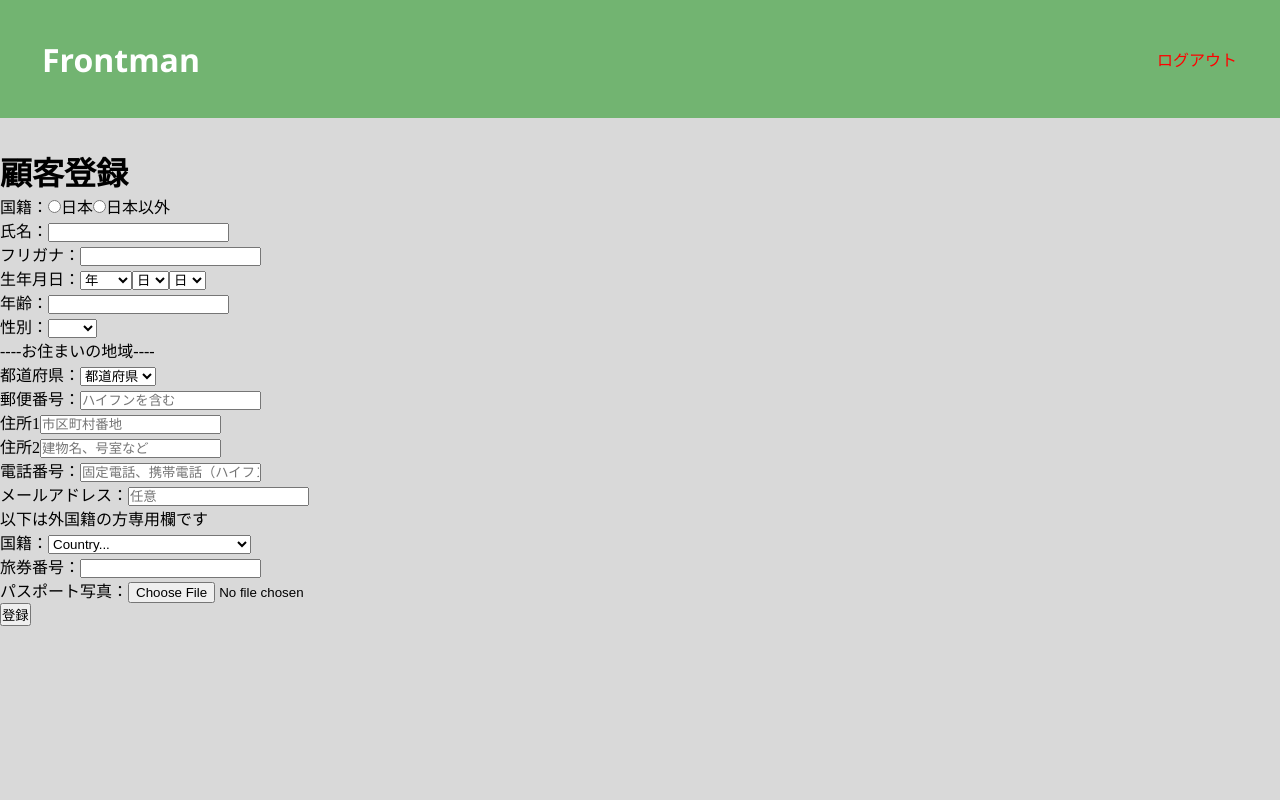
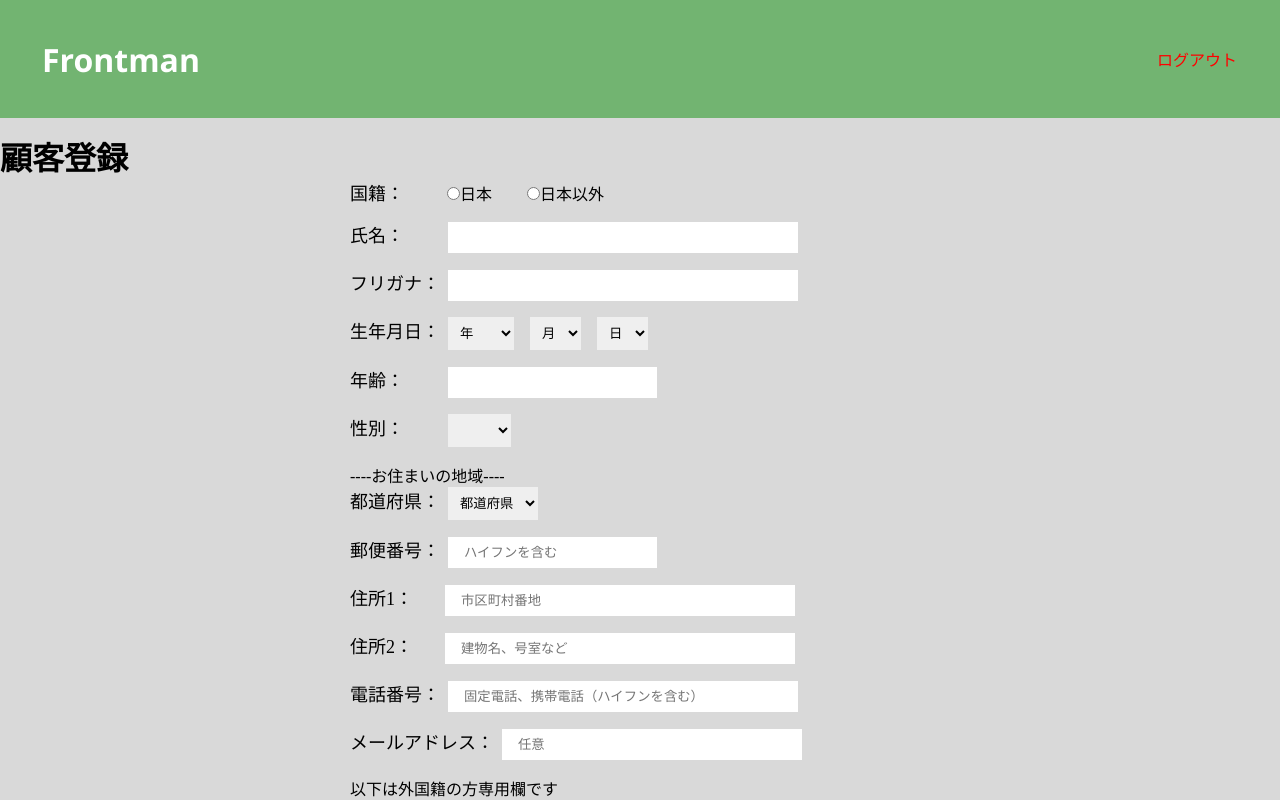
Before and after one commit to Rion0919/frontman, a Next.js app: page /customer/addcustomer in a window 1280 px wide. Built offline with nearby package versions, Linux system fonts and the light colour scheme.

Commit message:
add styles and system logic

```diff
--- a/src/pages/customer/addcustomer.js
+++ b/src/pages/customer/addcustomer.js
@@ -8,6 +8,7 @@ export default function AddCustomer() {
   const [year, setYear] = useState(new Date().getFullYear());
   const [month, setMonth] = useState(new Date().getMonth() + 1);
   const [date, setDate] = useState(new Date().getDate());
+  const [japanese, setJapanese] = useState(true);
   const router = useRouter();
 
   // 選択した日付を取得
@@ -17,7 +18,6 @@ export default function AddCustomer() {
   const onSelectedMonth = (e) => {
     setMonth(e.target.value);
   };
-
   const onSelectedDate = (e) => {
     setDate(e.target.value);
   };
@@ -46,7 +46,7 @@ export default function AddCustomer() {
     }
     const intOption = document.createElement("option");
     intOption.value = "月";
-    intOption.text = "日";
+    intOption.text = "月";
     selector.appendChild(intOption);
     for (let i = 1; i <= 12 + 1; i++) {
       let op = document.createElement("option");
@@ -80,8 +80,8 @@ export default function AddCustomer() {
   }, []);
 
   useEffect(() => {
-    // createDate()
-  }, [year, month, date]);
+    createDate();
+  }, [year, month]);
 
   return (
     <Layout>
@@ -89,46 +89,52 @@ export default function AddCustomer() {
       <div className={styles.container}>
         <h1>顧客登録</h1>
         <div className={styles.formContainer}>
-          <div className={styles.country}>
+          <div className={styles.inputStyle}>
             <span>国籍：</span>
-            <input type="radio" name="日本" id="日本" value="日本" />
+            <input
+              className={styles.radioStyle}
+              type="radio"
+              name="日本"
+              id="日本"
+              value="日本"
+              onClick={() => setJapanese(true)}
+            />
             <label htmlFor="日本">日本</label>
-            <input type="radio" name="日本" id="日本以外" value="日本以外" />
+            <input
+              className={styles.radioStyle}
+              type="radio"
+              name="日本"
+              id="日本以外"
+              value="日本以外"
+              onClick={() => setJapanese(false)}
+            />
             <label htmlFor="日本以外">日本以外</label>
           </div>
           <div className={styles.inputStyle}>
-            <label>氏名：</label>
-            <input type="text" />
+            <span>氏名：</span>
+            <input className={styles.nameStyle} type="text" />
           </div>
           <div className={styles.inputStyle}>
-            <label>フリガナ：</label>
-            <input type="text" />
+            <span>フリガナ：</span>
+            <input className={styles.kanaStyle} type="text" />
           </div>
           <div className={styles.inputStyle}>
-            <label>生年月日：</label>
+            <span>生年月日：</span>
+            <select id="birthyear" onChange={onSelectedYear}></select>
             <select
-              id="birthyear"
-              value={new Date().getFullYear()}
-              onChange={onSelectedYear}
-            ></select>
-            <select
+              className={styles.birthStyle}
               id="birthmonth"
-              value={new Date().getMonth() + 1}
               onChange={onSelectedMonth}
             ></select>
-            <select
-              id="birthdate"
-              value={new Date().getDate()}
-              onChange={onSelectedDate}
-            ></select>
+            <select id="birthdate" onChange={onSelectedDate}></select>
           </div>
           <div className={styles.inputStyle}>
-            <label>年齢：</label>
-            <input type="number" />
+            <span>年齢：</span>
+            <input className={styles.ageStyle} type="number" />
           </div>
           <div className={styles.inputStyle}>
-            <label>性別：</label>
-            <select id="gender">
+            <span>性別：</span>
+            <select className={styles.genderStyle} id="gender">
               <option value=""></option>
               <option value="男性">男性</option>
               <option value="女性">女性</option>
@@ -136,7 +142,7 @@ export default function AddCustomer() {
           </div>
           <div>----お住まいの地域----</div>
           <div className={styles.inputStyle}>
-            <label>都道府県：</label>
+            <span>都道府県：</span>
             <select id="prefecture">
               <option value="">都道府県</option>
               <option value="北海道">北海道</option>
@@ -189,32 +195,48 @@ export default function AddCustomer() {
             </select>
           </div>
           <div className={styles.inputStyle}>
-            <label>郵便番号：</label>
+            <span>郵便番号：</span>
             <input type="text" placeholder="ハイフンを含む" />
           </div>
           <div className={styles.inputStyle}>
-            <label>住所1</label>
-            <input type="text" placeholder="市区町村番地" />
+            <span>住所1：</span>
+            <input
+              className={styles.addressStyle}
+              type="text"
+              placeholder="市区町村番地"
+            />
           </div>
           <div className={styles.inputStyle}>
-            <label>住所2</label>
-            <input type="text" placeholder="建物名、号室など" />
+            <span>住所2：</span>
+            <input
+              className={styles.addressStyle}
+              type="text"
+              placeholder="建物名、号室など"
+            />
           </div>
           <div className={styles.inputStyle}>
-            <label>電話番号：</label>
+            <span>電話番号：</span>
             <input
+              className={styles.telStyle}
               type="text"
               placeholder="固定電話、携帯電話（ハイフンを含む）"
             />
           </div>
           <div className={styles.inputStyle}>
-            <label>メールアドレス：</label>
-            <input type="text" placeholder="任意" />
+            <span>メールアドレス：</span>
+            <input
+              className={styles.mailStyle}
+              type="text"
+              placeholder="任意"
+            />
           </div>
           <div>以下は外国籍の方専用欄です</div>
+          <div
+            className={japanese ? styles.japaneseCustomer : styles.foreigner}
+          >
             <div className={styles.inputStyle}>
-            <label>国籍：</label>
-            <select id="country">
+              <span>国籍：</span>
+              <select className={styles.countryStyles} id="country">
                 <option value="">Country...</option>
                 <option value="Afganistan">Afghanistan</option>
                 <option value="Albania">Albania</option>
@@ -332,7 +354,6 @@ export default function AddCustomer() {
                 <option value="Israel">Israel</option>
                 <option value="Italy">Italy</option>
                 <option value="Jamaica">Jamaica</option>
-              <option value="Japan">Japan</option>
                 <option value="Jordan">Jordan</option>
                 <option value="Kazakhstan">Kazakhstan</option>
                 <option value="Kenya">Kenya</option>
@@ -376,7 +397,9 @@ export default function AddCustomer() {
                 <option value="Nauru">Nauru</option>
                 <option value="Nepal">Nepal</option>
                 <option value="Netherland Antilles">Netherland Antilles</option>
-              <option value="Netherlands">Netherlands (Holland, Europe)</option>
+                <option value="Netherlands">
+                  Netherlands (Holland, Europe)
+                </option>
                 <option value="Nevis">Nevis</option>
                 <option value="New Caledonia">New Caledonia</option>
                 <option value="New Zealand">New Zealand</option>
@@ -466,7 +489,9 @@ export default function AddCustomer() {
                 <option value="Tuvalu">Tuvalu</option>
                 <option value="Uganda">Uganda</option>
                 <option value="Ukraine">Ukraine</option>
-              <option value="United Arab Erimates">United Arab Emirates</option>
+                <option value="United Arab Erimates">
+                  United Arab Emirates
+                </option>
                 <option value="United Kingdom">United Kingdom</option>
                 <option value="United States of America">
                   United States of America
@@ -480,7 +505,9 @@ export default function AddCustomer() {
                 <option value="Virgin Islands (Brit)">
                   Virgin Islands (Brit)
                 </option>
-              <option value="Virgin Islands (USA)">Virgin Islands (USA)</option>
+                <option value="Virgin Islands (USA)">
+                  Virgin Islands (USA)
+                </option>
                 <option value="Wake Island">Wake Island</option>
                 <option value="Wallis &amp; Futana Is">
                   Wallis &amp; Futana Is
@@ -492,14 +519,21 @@ export default function AddCustomer() {
               </select>
             </div>
             <div className={styles.inputStyle}>
-            <label>旅券番号：</label>
+              <span>旅券番号：</span>
               <input type="text" />
             </div>
             <div className={styles.inputStyle}>
-            <label>パスポート写真：</label>
+              <span>パスポート写真：</span>
               <input type="file" />
             </div>
-          <button onClick={() => console.log(year, month, date)}>登録</button>
+          </div>
+
+          <button
+            className={styles.submitBtn}
+            onClick={() => console.log(year, month, date)}
+          >
+            登録
+          </button>
         </div>
       </div>
     </Layout>
--- a/src/styles/addcustomer.module.css
+++ b/src/styles/addcustomer.module.css
@@ -1,5 +1,5 @@
 .container {
-  margin: 30px auto;
+  margin: 15px auto;
   height: 100vh;
   width: 1300px;
 }
@@ -7,3 +7,92 @@
 .container input {
     display: inline-block;
 }
+
+.formContainer {
+    width: 600px;
+    margin: 0 auto;
+}
+
+.inputStyle {
+    margin-bottom: 16px;
+}
+
+.radioStyle {
+    margin-left: 35px;
+}
+
+.nameStyle {
+    margin-left: 36px;
+    width: 350px;
+}
+
+.kanaStyle {
+    width: 350px;
+}
+
+.birthStyle {
+    margin: 0 16px;
+}
+
+.ageStyle {
+    margin-left: 36px;
+}
+
+.genderStyle {
+    margin-left: 36px;
+}
+
+.addressStyle {
+    width: 350px;
+    margin-left: 24px;
+}
+
+.telStyle {
+    width: 350px;
+}
+
+.mailStyle {
+    width: 300px;
+}
+
+.countryStyles {
+    margin-left: 36px;
+}
+
+.inputStyle select {
+    border: none;
+    padding: 8px 8px;
+}
+
+.inputStyle span {
+    font-size: 18px;
+    margin-right: 8px;
+}
+
+.inputStyle input {
+    border: none;
+    padding: 8px 16px;
+}
+
+.japaneseCustomer {
+    pointer-events: none;
+    color: rgb(142, 142, 142);
+}
+
+.foreigner {
+
+}
+
+.submitBtn {
+    position: relative;
+    top: -100px;
+    left: 600px;
+    background-color: #53A2FF;
+    color: white;
+    font-weight: bolder;
+    border: none;
+    border-radius: 20px;
+    width: 175px;
+    height: 50px;
+    font-size: x-large;
+}
```
Lines whose indentation alone changed are shown as unchanged.
